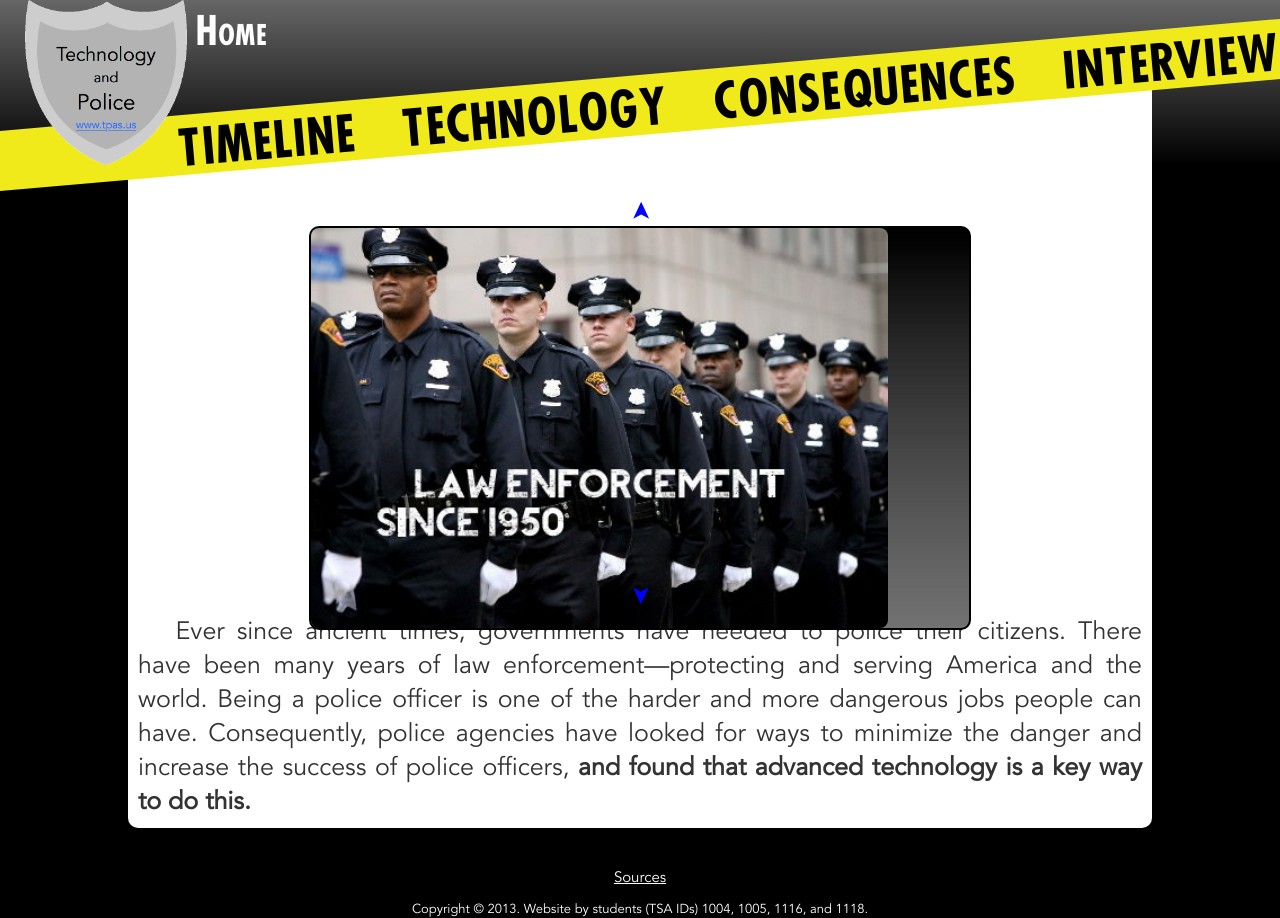
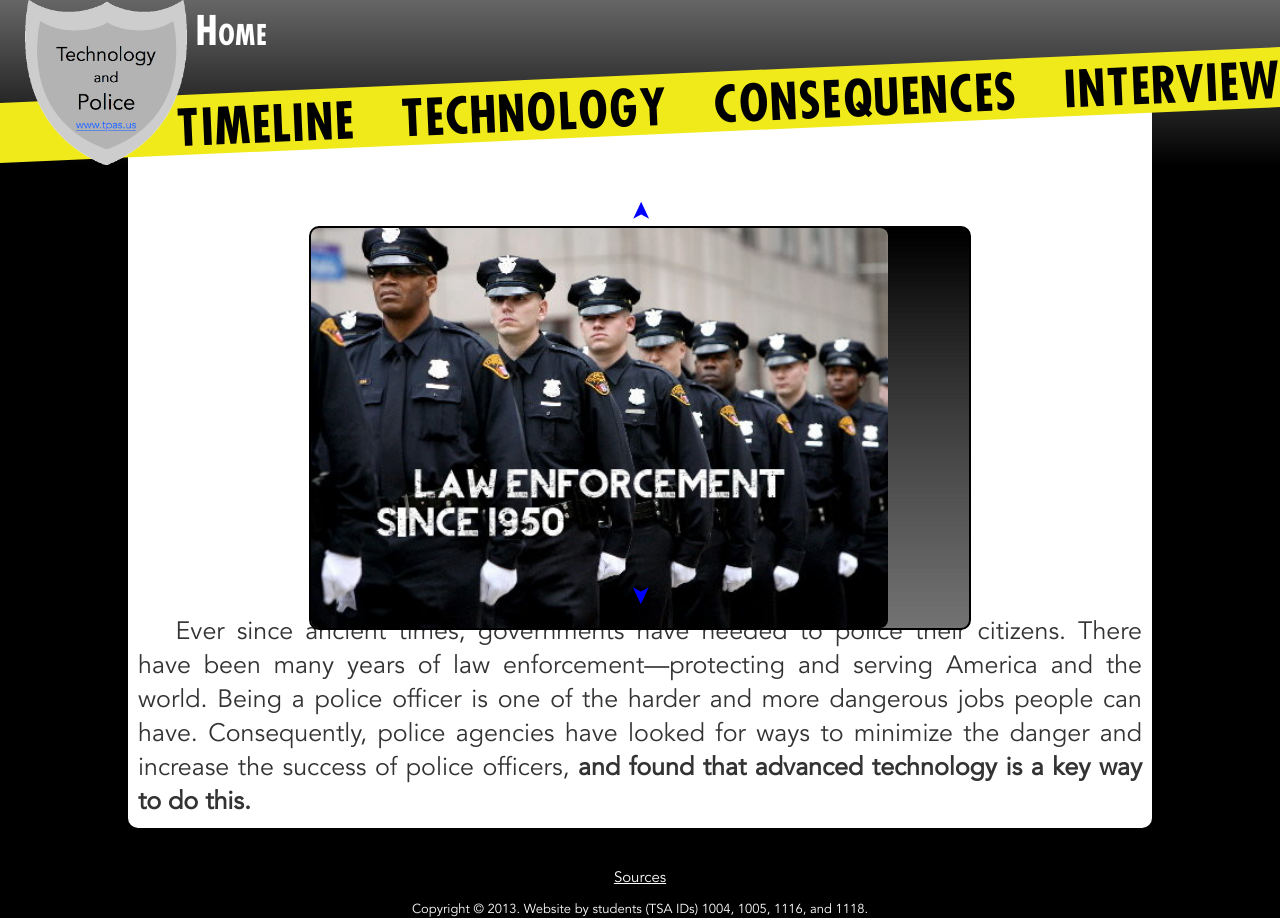
Before and after one commit to pbfy0/ToProtectAndServe, a Jekyll site: the page built from index.html, in a window 1280 px wide. Built offline with Jekyll 4.4.1, drawn with Linux system fonts in a browser that asks for light colours.

Commit message:
2.5 degree

```diff
--- a/css/main.css
+++ b/css/main.css
@@ -124,11 +124,11 @@
  height: 60px;
  text-align: justify;
  font-size: 50px;
- transform: rotate(-5deg);
- -webkit-transform: rotate(-5deg);
- -moz-transform: rotate(-5deg);
- -ms-transform: rotate(-5deg);
- -o-transform: rotate(-5deg);
+ transform: rotate(-2.5deg);
+ -webkit-transform: rotate(-2.5deg);
+ -moz-transform: rotate(-2.5deg);
+ -ms-transform: rotate(-2.5deg);
+ -o-transform: rotate(-2.5deg);
  margin: -100px -5px 0px;
  padding: 0px 5px;
  background-color: #f0ea1a;
```
Also changed, not shown: images/panels/timeline.jpg (added).
